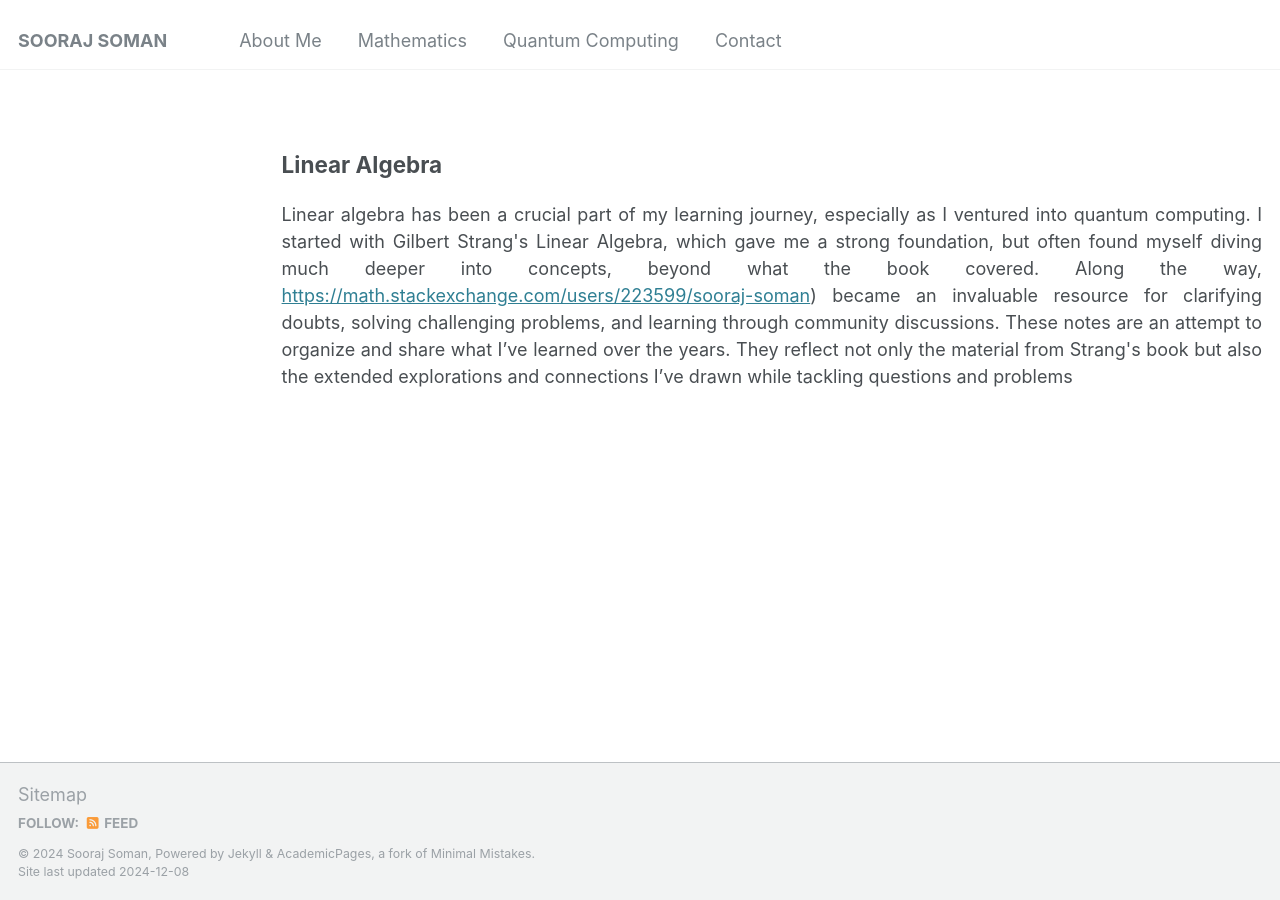
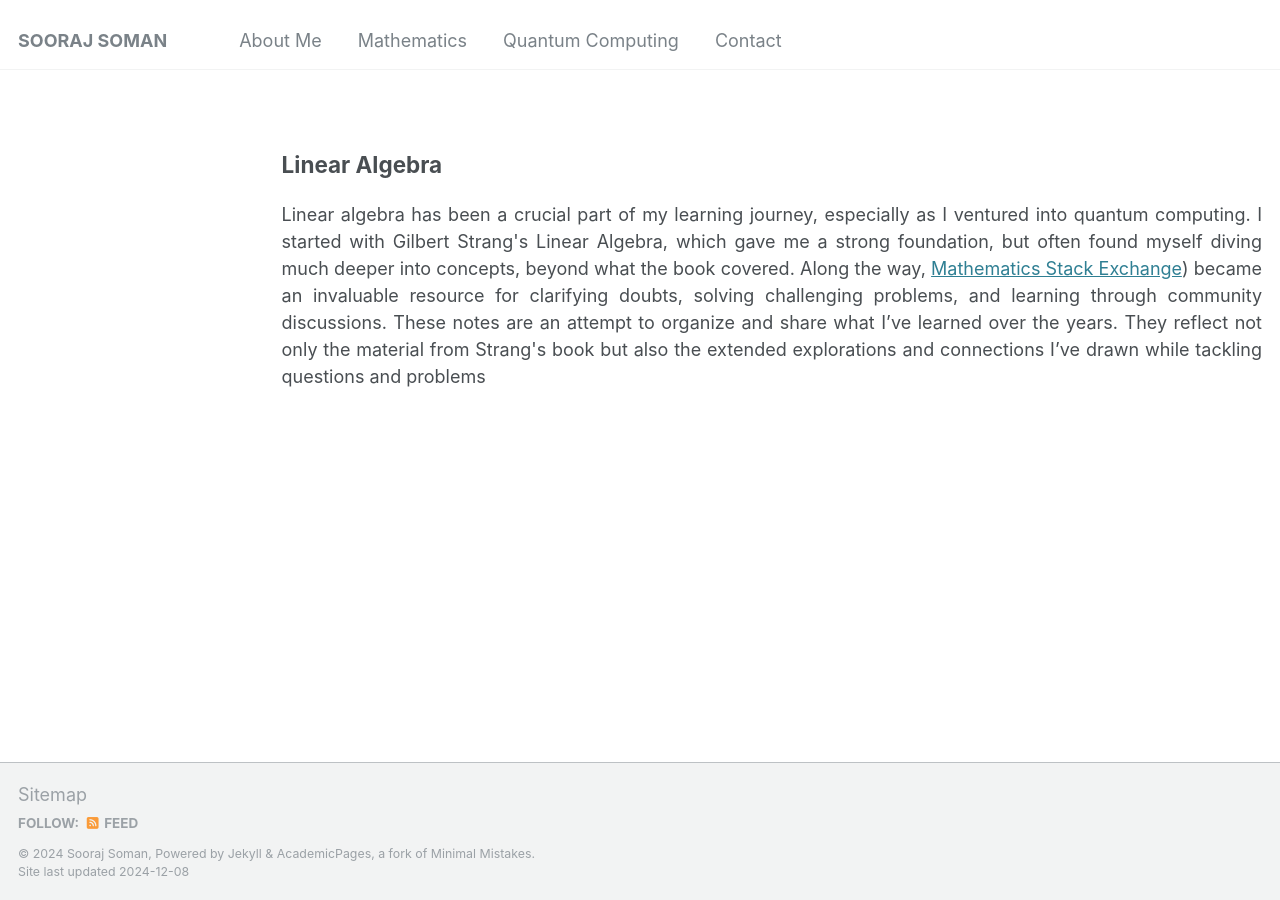
Before and after one commit to soorajss1729/soorajss1729.github.io, a Jekyll site: the page built from _mathematics/mathematics.md, in a window 1280 px wide. Built offline with Jekyll 4.4.1, drawn with Linux system fonts in a browser that asks for light colours.

Commit message:
Update mathematics.md

```diff
--- a/_mathematics/mathematics.md
+++ b/_mathematics/mathematics.md
@@ -9,7 +9,7 @@
 ## Linear Algebra
 <a name="linear-algebra"></a>
 <div style="text-align: justify;">
-Linear algebra has been a crucial part of my learning journey, especially as I ventured into quantum computing. I started with Gilbert Strang's Linear Algebra, which gave me a strong foundation, but often found myself diving much deeper into concepts, beyond what the book covered. Along the way, <a href="Mathematics Stack Exchange">https://math.stackexchange.com/users/223599/sooraj-soman</a>) became an invaluable resource for clarifying doubts, solving challenging problems, and learning through community discussions.
+Linear algebra has been a crucial part of my learning journey, especially as I ventured into quantum computing. I started with Gilbert Strang's Linear Algebra, which gave me a strong foundation, but often found myself diving much deeper into concepts, beyond what the book covered. Along the way, <a href="https://math.stackexchange.com/users/223599/sooraj-soman">Mathematics Stack Exchange</a>) became an invaluable resource for clarifying doubts, solving challenging problems, and learning through community discussions.
 
 These notes are an attempt to organize and share what I’ve learned over the years. They reflect not only the material from Strang's book but also the extended explorations and connections I’ve drawn while tackling questions and problems
 </div>
```
